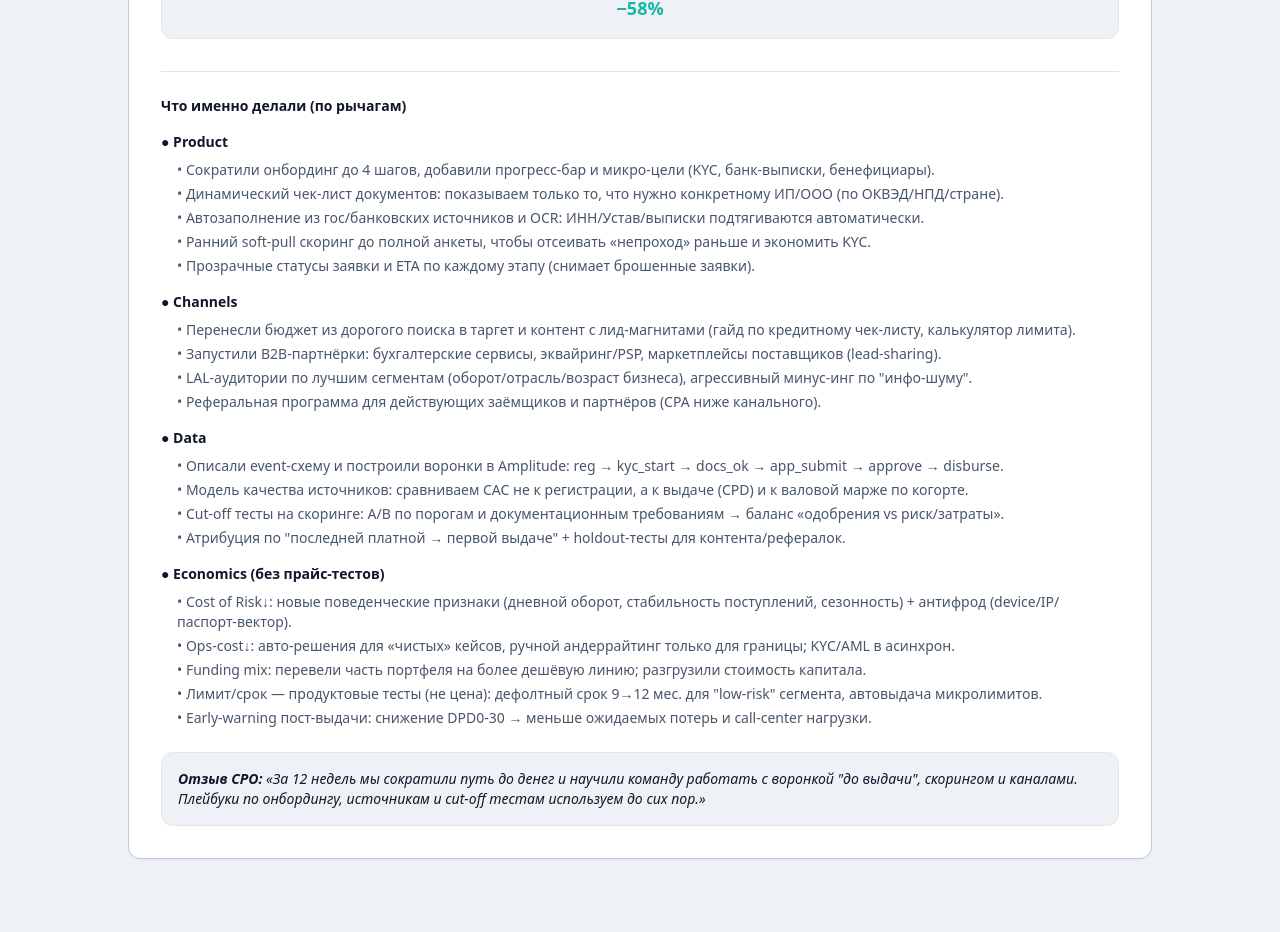
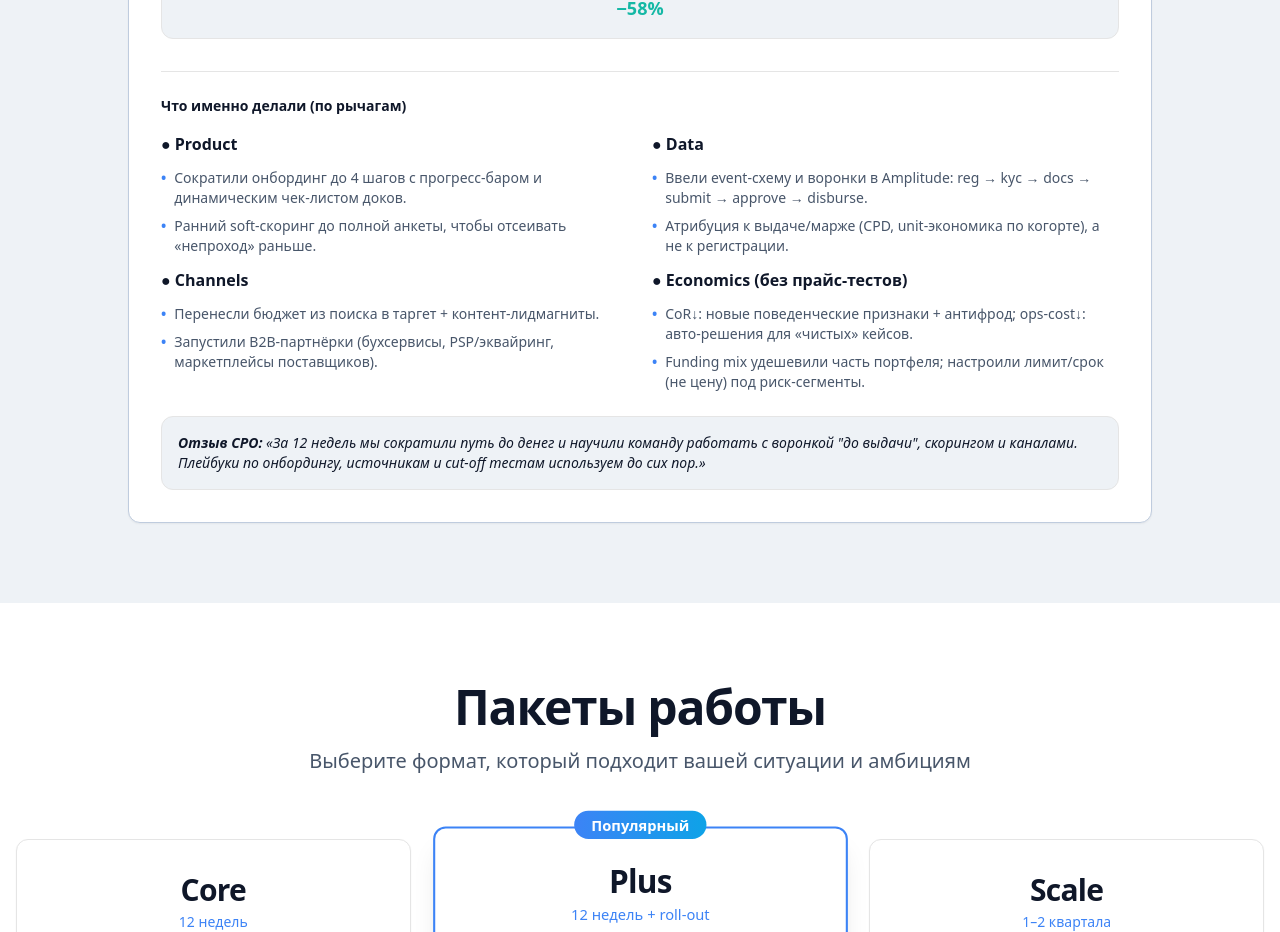
Before and after one commit to Junkcat/five-levers-growth, a React (Vite) app: page / in a window 1280 px wide. Shown: the part 4360-5292 px from the top of the page. Built offline with nearby package versions, Linux system fonts and the light colour scheme; the HTML template or start-up script is replaced by a standard one.

Commit message:
Update case study content

```diff
--- a/src/components/Results.tsx
+++ b/src/components/Results.tsx
@@ -112,47 +112,65 @@ const Results = () => {
             <div className="border-t border-neutral-200 pt-6">
               <p className="text-sm font-semibold text-foreground mb-4">Что именно делали (по рычагам)</p>
 
-              <div className="space-y-4 text-sm text-muted-foreground">
+              <div className="grid md:grid-cols-2 gap-6 text-sm">
+                <div className="space-y-3">
                   <div>
-                  <p className="font-semibold text-foreground mb-2">● Product</p>
-                  <ul className="space-y-1 ml-4">
-                    <li>• Сократили онбординг до 4 шагов, добавили прогресс-бар и микро-цели (KYC, банк-выписки, бенефициары).</li>
-                    <li>• Динамический чек-лист документов: показываем только то, что нужно конкретному ИП/ООО (по ОКВЭД/НПД/стране).</li>
-                    <li>• Автозаполнение из гос/банковских источников и OCR: ИНН/Устав/выписки подтягиваются автоматически.</li>
-                    <li>• Ранний soft-pull скоринг до полной анкеты, чтобы отсеивать «непроход» раньше и экономить KYC.</li>
-                    <li>• Прозрачные статусы заявки и ETA по каждому этапу (снимает брошенные заявки).</li>
+                    <p className="font-bold text-foreground mb-3 text-base">● Product</p>
+                    <ul className="space-y-2 text-muted-foreground">
+                      <li className="flex items-start">
+                        <span className="mr-2 text-primary-600 font-bold">•</span>
+                        <span>Сократили онбординг до 4 шагов с прогресс-баром и динамическим чек-листом доков.</span>
+                      </li>
+                      <li className="flex items-start">
+                        <span className="mr-2 text-primary-600 font-bold">•</span>
+                        <span>Ранний soft-скоринг до полной анкеты, чтобы отсеивать «непроход» раньше.</span>
+                      </li>
                     </ul>
                   </div>
 
                   <div>
-                  <p className="font-semibold text-foreground mb-2">● Channels</p>
-                  <ul className="space-y-1 ml-4">
-                    <li>• Перенесли бюджет из дорогого поиска в таргет и контент с лид-магнитами (гайд по кредитному чек-листу, калькулятор лимита).</li>
-                    <li>• Запустили B2B-партнёрки: бухгалтерские сервисы, эквайринг/PSP, маркетплейсы поставщиков (lead-sharing).</li>
-                    <li>• LAL-аудитории по лучшим сегментам (оборот/отрасль/возраст бизнеса), агрессивный минус-инг по "инфо-шуму".</li>
-                    <li>• Реферальная программа для действующих заёмщиков и партнёров (CPA ниже канального).</li>
+                    <p className="font-bold text-foreground mb-3 text-base">● Channels</p>
+                    <ul className="space-y-2 text-muted-foreground">
+                      <li className="flex items-start">
+                        <span className="mr-2 text-primary-600 font-bold">•</span>
+                        <span>Перенесли бюджет из поиска в таргет + контент-лидмагниты.</span>
+                      </li>
+                      <li className="flex items-start">
+                        <span className="mr-2 text-primary-600 font-bold">•</span>
+                        <span>Запустили B2B-партнёрки (бухсервисы, PSP/эквайринг, маркетплейсы поставщиков).</span>
+                      </li>
+                    </ul>
+                  </div>
+                </div>
+
+                <div className="space-y-3">
+                  <div>
+                    <p className="font-bold text-foreground mb-3 text-base">● Data</p>
+                    <ul className="space-y-2 text-muted-foreground">
+                      <li className="flex items-start">
+                        <span className="mr-2 text-primary-600 font-bold">•</span>
+                        <span>Ввели event-схему и воронки в Amplitude: reg → kyc → docs → submit → approve → disburse.</span>
+                      </li>
+                      <li className="flex items-start">
+                        <span className="mr-2 text-primary-600 font-bold">•</span>
+                        <span>Атрибуция к выдаче/марже (CPD, unit-экономика по когорте), а не к регистрации.</span>
+                      </li>
                     </ul>
                   </div>
 
                   <div>
-                  <p className="font-semibold text-foreground mb-2">● Data</p>
-                  <ul className="space-y-1 ml-4">
-                    <li>• Описали event-схему и построили воронки в Amplitude: reg → kyc_start → docs_ok → app_submit → approve → disburse.</li>
-                    <li>• Модель качества источников: сравниваем CAC не к регистрации, а к выдаче (CPD) и к валовой марже по когорте.</li>
-                    <li>• Cut-off тесты на скоринге: A/B по порогам и документационным требованиям → баланс «одобрения vs риск/затраты».</li>
-                    <li>• Атрибуция по "последней платной → первой выдаче" + holdout-тесты для контента/рефералок.</li>
+                    <p className="font-bold text-foreground mb-3 text-base">● Economics (без прайс-тестов)</p>
+                    <ul className="space-y-2 text-muted-foreground">
+                      <li className="flex items-start">
+                        <span className="mr-2 text-primary-600 font-bold">•</span>
+                        <span>CoR↓: новые поведенческие признаки + антифрод; ops-cost↓: авто-решения для «чистых» кейсов.</span>
+                      </li>
+                      <li className="flex items-start">
+                        <span className="mr-2 text-primary-600 font-bold">•</span>
+                        <span>Funding mix удешевили часть портфеля; настроили лимит/срок (не цену) под риск-сегменты.</span>
+                      </li>
                     </ul>
                   </div>
-
-                <div>
-                  <p className="font-semibold text-foreground mb-2">● Economics (без прайс-тестов)</p>
-                  <ul className="space-y-1 ml-4">
-                    <li>• Cost of Risk↓: новые поведенческие признаки (дневной оборот, стабильность поступлений, сезонность) + антифрод (device/IP/паспорт-вектор).</li>
-                    <li>• Ops-cost↓: авто-решения для «чистых» кейсов, ручной андеррайтинг только для границы; KYC/AML в асинхрон.</li>
-                    <li>• Funding mix: перевели часть портфеля на более дешёвую линию; разгрузили стоимость капитала.</li>
-                    <li>• Лимит/срок — продуктовые тесты (не цена): дефолтный срок 9→12 мес. для "low-risk" сегмента, автовыдача микролимитов.</li>
-                    <li>• Early-warning пост-выдачи: снижение DPD0-30 → меньше ожидаемых потерь и call-center нагрузки.</li>
-                  </ul>
                 </div>
               </div>
             </div>
```
Lines whose indentation alone changed are shown as unchanged.
